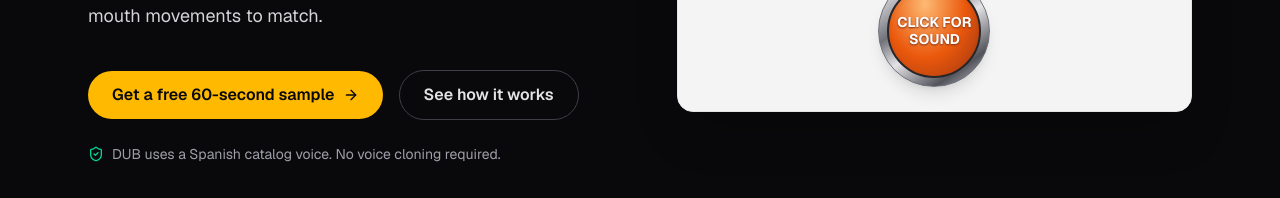
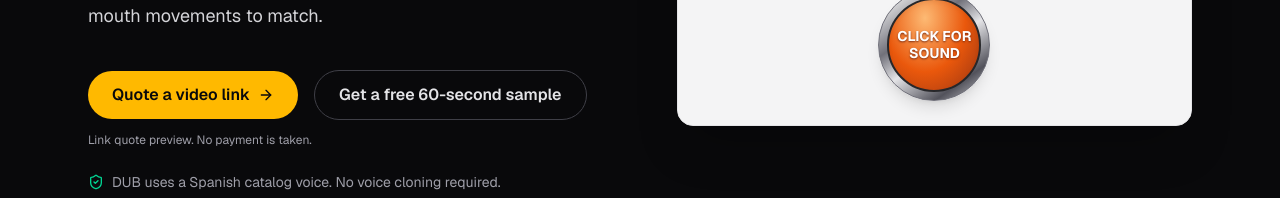
Before and after one commit to jmggaravito-sudo/terminalsync-web, a Next.js app: page /voice-studio in a window 1280 px wide. Shown: the part 517-715 px from the top of the page. Built offline with nearby package versions, Linux system fonts and the light colour scheme.

Commit message:
Link the landing hero to the video quote cart

```diff
--- a/src/app/voice-studio/page.tsx
+++ b/src/app/voice-studio/page.tsx
@@ -52,19 +52,22 @@ export default function VoiceStudioPage() {
             </p>
             <div className="mt-10 flex flex-wrap items-center gap-4">
               <a
-                href="#sample"
+                href="/voice-studio/cart-preview"
                 className="inline-flex items-center gap-2 rounded-full bg-amber-400 px-6 py-3 font-semibold text-zinc-950 transition-colors hover:bg-amber-300"
               >
-                Get a free 60-second sample
-                <ArrowRight className="h-4 w-4" />
+                Quote a video link
+                <ArrowRight className="h-4 w-4" aria-hidden="true" />
               </a>
               <a
-                href="#how"
+                href="#sample"
                 className="inline-flex items-center gap-2 rounded-full border border-zinc-700 px-6 py-3 font-semibold text-zinc-200 transition-colors hover:border-zinc-500"
               >
-                See how it works
+                Get a free 60-second sample
               </a>
             </div>
+            <p className="mt-3 text-xs text-zinc-400">
+              Link quote preview. No payment is taken.
+            </p>
             <p className="mt-6 flex items-center gap-2 text-sm text-zinc-400">
               <ShieldCheck className="h-4 w-4 text-emerald-400" />
               DUB uses a Spanish catalog voice. No voice cloning required.
@@ -292,7 +295,7 @@ export default function VoiceStudioPage() {
               ],
               [
                 "How do I start an order?",
-                "An order starts with your video link, not the estimate. We confirm the video length and total before payment. Existing clients can open their dashboard using Login at the top of this page.",
+                "Use Quote a video link at the top of the page. It opens the cart preview, where you start by pasting your link. The calculator does not send anything to the cart, and the preview does not take payment. Existing clients can sign in through Login.",
               ],
               [
                 "Are Shorts and Reels included?",
```
